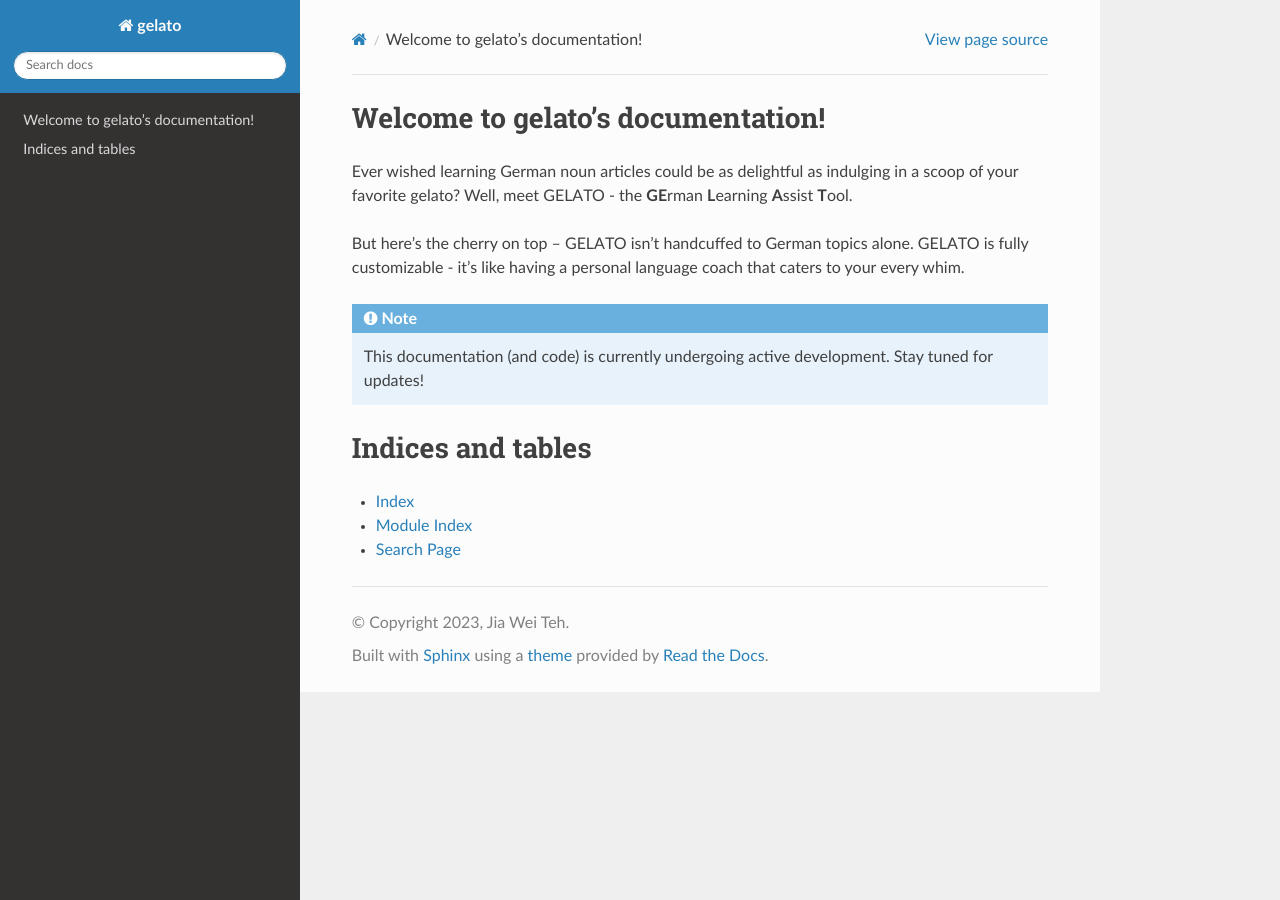
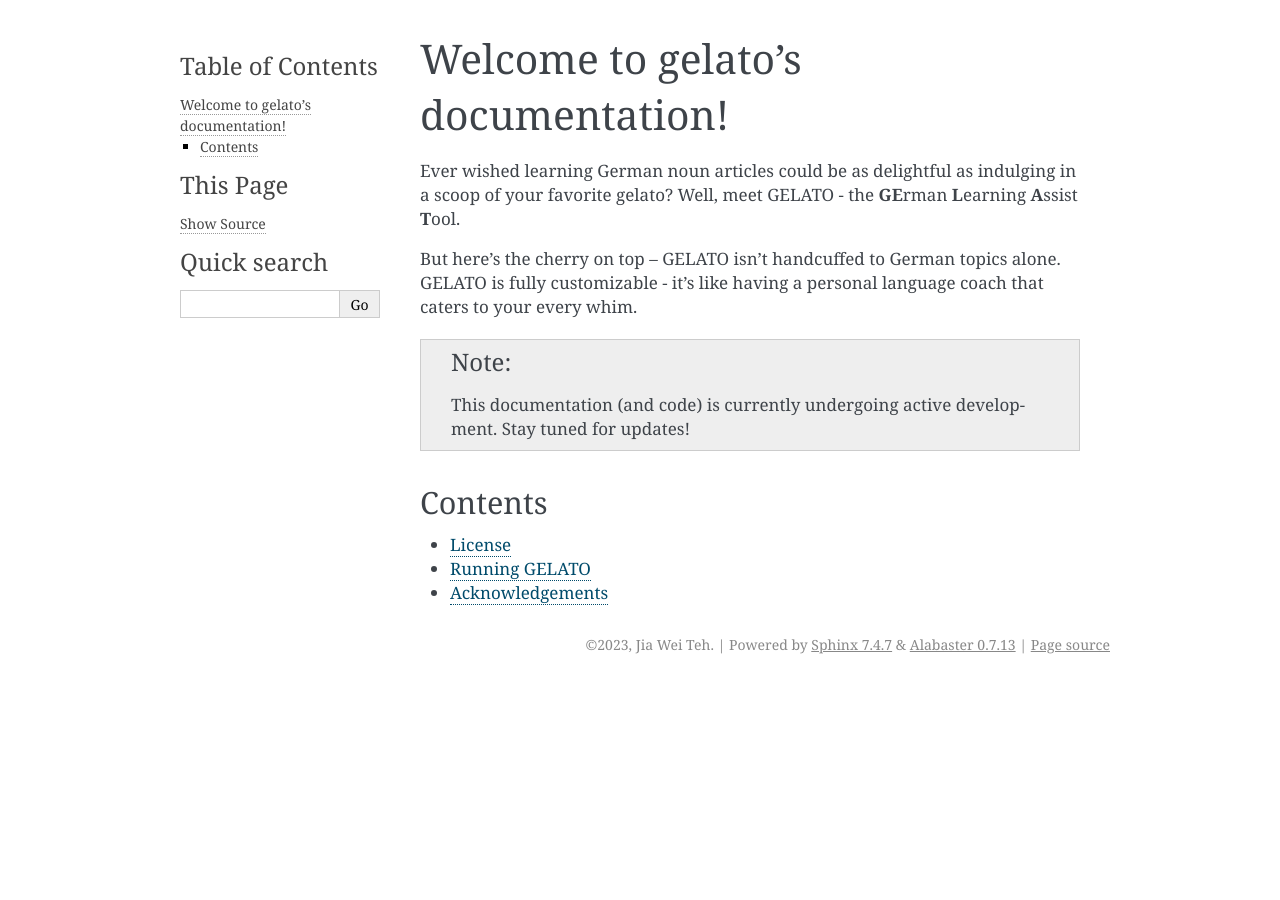
Before and after one commit to JiaWeiTeh/gelato, a Sphinx documentation site: the page built from docs/index.rst, in a window 1280 px wide. Built offline with Sphinx 7.4.7, drawn with Linux system fonts in a browser that asks for light colours.

Commit message:
updated first page of the documentation.

```diff
--- a/docs/conf.py
+++ b/docs/conf.py
@@ -24,6 +24,6 @@ exclude_patterns = ['_build', 'Thumbs.db', '.DS_Store']
 # -- Options for HTML output -------------------------------------------------
 # https://www.sphinx-doc.org/en/master/usage/configuration.html#options-for-html-output
 
-# html_theme = 'alabaster'
-html_theme = 'sphinx_rtd_theme'
+html_theme = 'alabaster'
+# html_theme = 'sphinx_rtd_theme'
 html_static_path = ['_static']
--- a/docs/index.rst
+++ b/docs/index.rst
@@ -15,17 +15,12 @@ it's like having a personal language coach that caters to your every whim.
 
    This documentation (and code) is currently undergoing active development. Stay tuned for updates!
 
-
+Contents
+--------
 
 .. toctree::
    :maxdepth: 2
-   :caption: Contents:
 
-
-
-Indices and tables
-==================
-
-* :ref:`genindex`
-* :ref:`modindex`
-* :ref:`search`
+   license
+   installation
+   acknowledgements
```
Also changed, not shown: docs/acknowledgements.rst (added, +8 -0 lines), docs/installation.rst (added, +16 -0 lines), docs/license.rst (added, +8 -0 lines).
